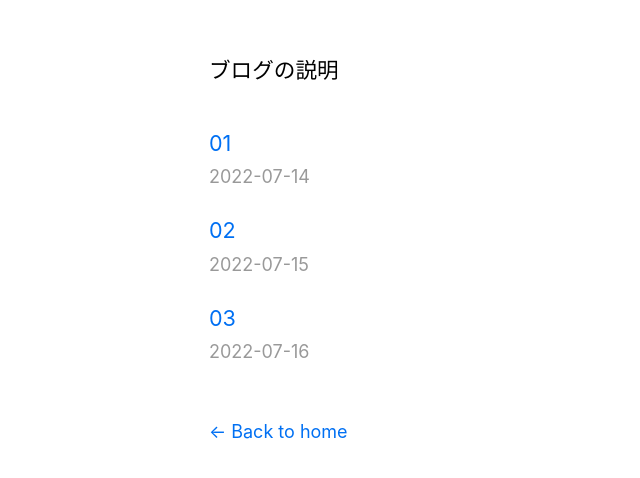
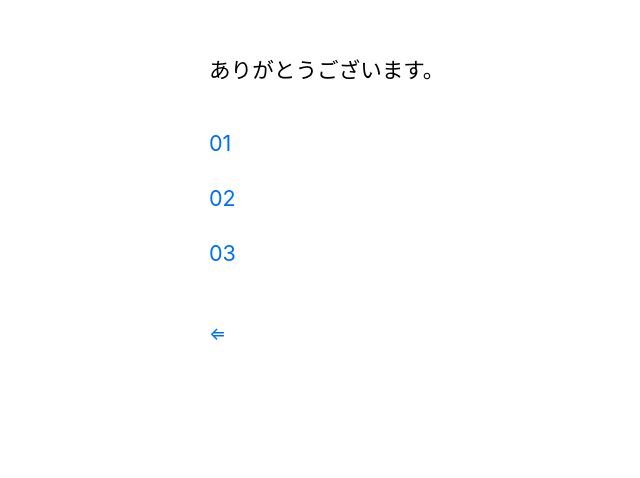
Before and after one commit to keityan/memo, a Next.js app: page / in a window 1280 px wide. Shown: the top 478 px of the page, without its empty margins (125-765 px from the left). Built offline with nearby package versions, Linux system fonts and the light colour scheme.

Commit message:
“こうしん”

```diff
--- a/components/layout.js
+++ b/components/layout.js
@@ -28,7 +28,7 @@ export default function Layout({ children, home }) {
       {!home && (
         <div className={styles.backToHome}>
           <Link href="/">
-            <a>← Back to top</a>
+            <a>← トップページへ</a>
           </Link>
         </div>
       )}
--- a/pages/index.js
+++ b/pages/index.js
@@ -21,7 +21,7 @@ export default function Home({ allPostsData }) {
       <title>{siteTitle}</title>
     </Head>
     <section className={utilStyles.headingMd}>
-      <p>ブログの説明</p>
+      <p>ありがとうございます。</p>
     </section>
       <section className={`${utilStyles.headingMd} ${utilStyles.padding1px}`}>
         <h2 className={utilStyles.headingLg}></h2>
@@ -32,15 +32,12 @@ export default function Home({ allPostsData }) {
                 <a>{title}</a>
               </Link>
               <br />
-              <small className={utilStyles.lightText}>
-                <Date dateString={date} />
-              </small>
             </li>
           ))}
         </ul>
       </section>
       <p><br/>
-      <a href="https://01234567890.thebase.in/about">← Back to home</a>
+      <a href="https://01234567890.thebase.in/about">⇐</a>
       </p>
     </Layout>
   )
```
Also changed, not shown: posts/01.md (renamed from posts/001.md), posts/02.md (renamed from posts/002.md), posts/03.md (renamed from posts/003.md).
